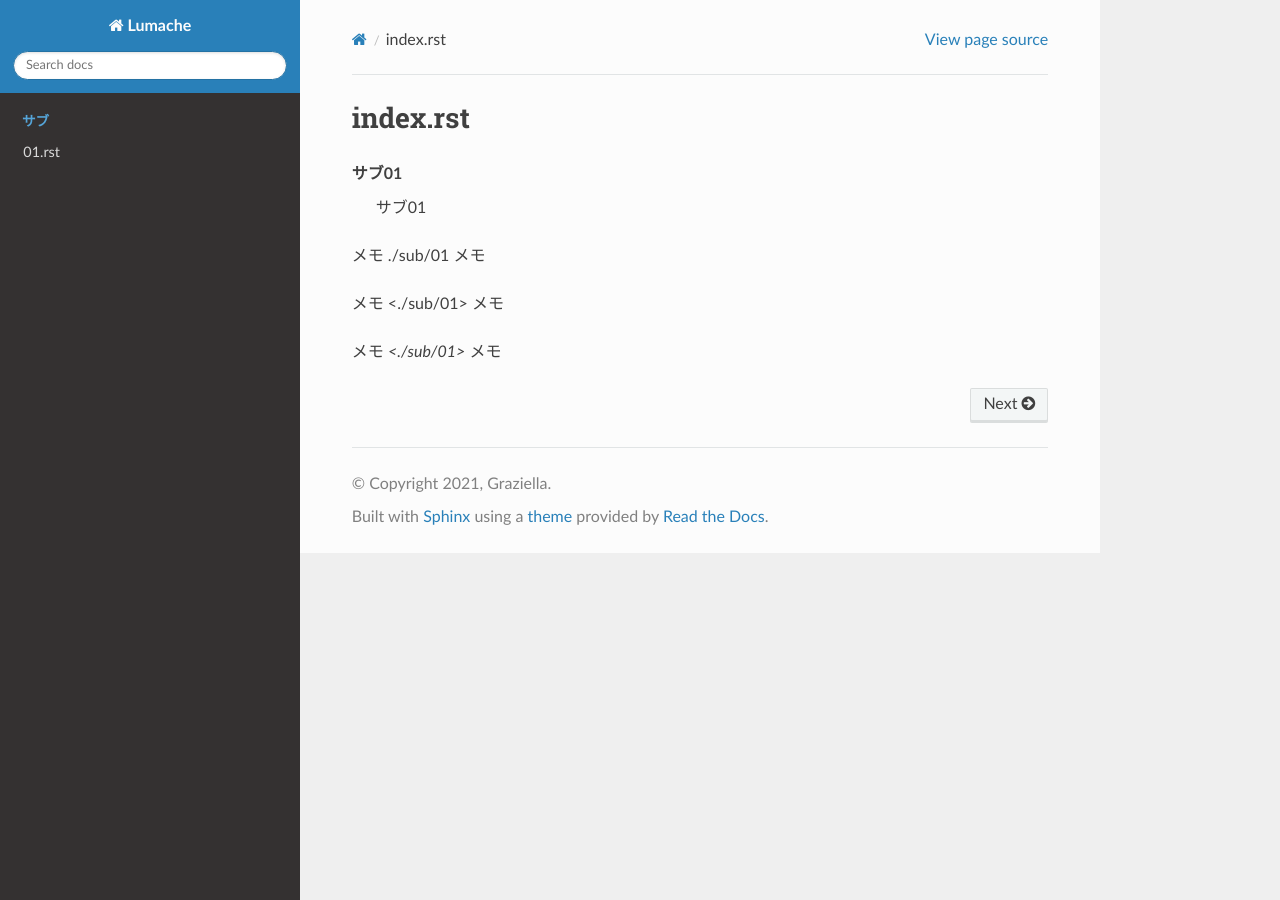
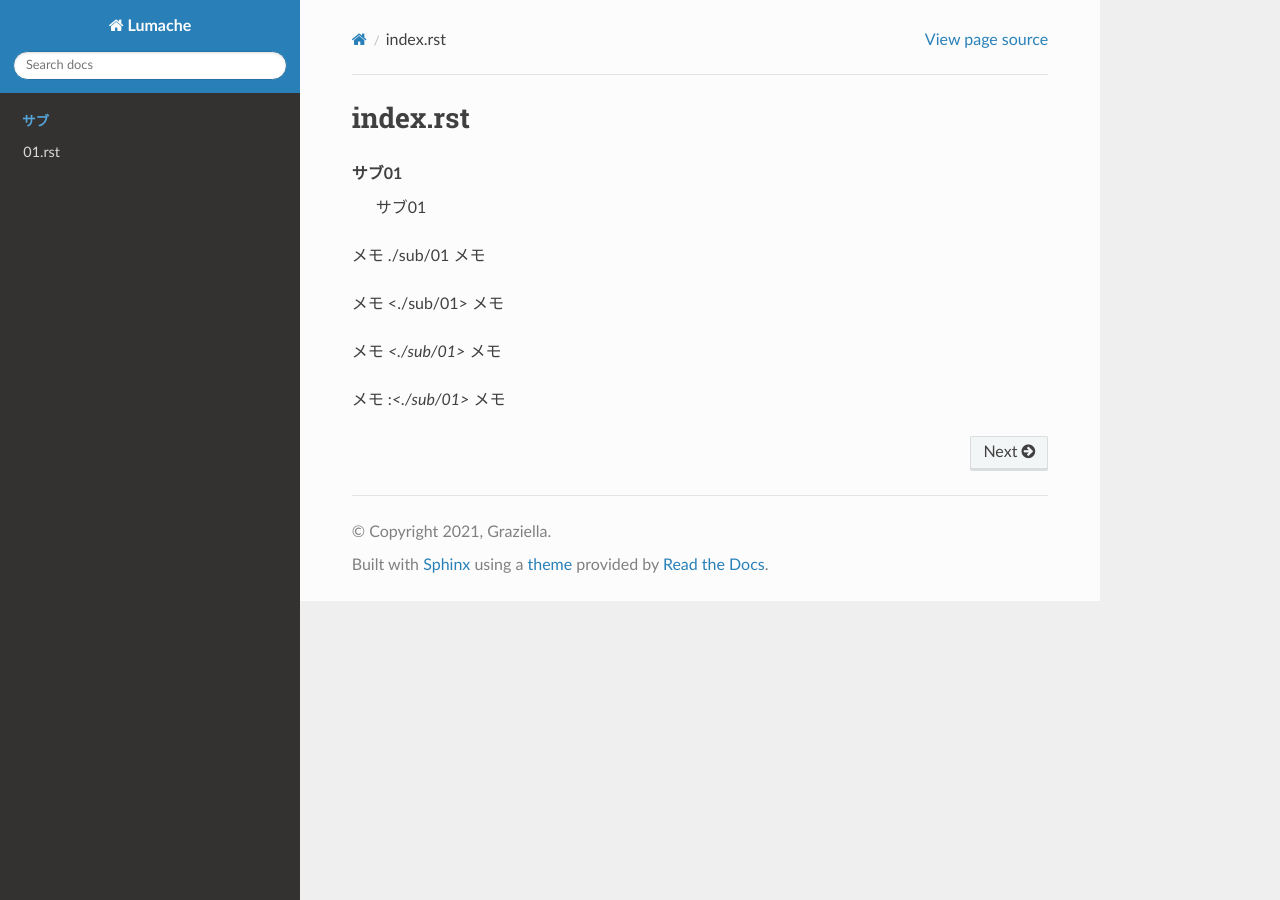
Before and after one commit to TsutomuKIMURA/Sphinx-test, a Sphinx documentation site: the page built from source/index.rst, in a window 1280 px wide. Built offline with Sphinx 7.4.7 and the Read the Docs theme 3.1.0, drawn with Linux system fonts in a browser that asks for light colours.

Commit message:
index.rst 編集

```diff
--- a/source/index.rst
+++ b/source/index.rst
@@ -8,8 +8,9 @@ index.rst
 
 メモ <./sub/01> メモ
 
+メモ `<./sub/01>` メモ
 
-メモ `<./sub/01>` メモ
+メモ :`<./sub/01>` メモ
 
 
 .. toctree::
```
